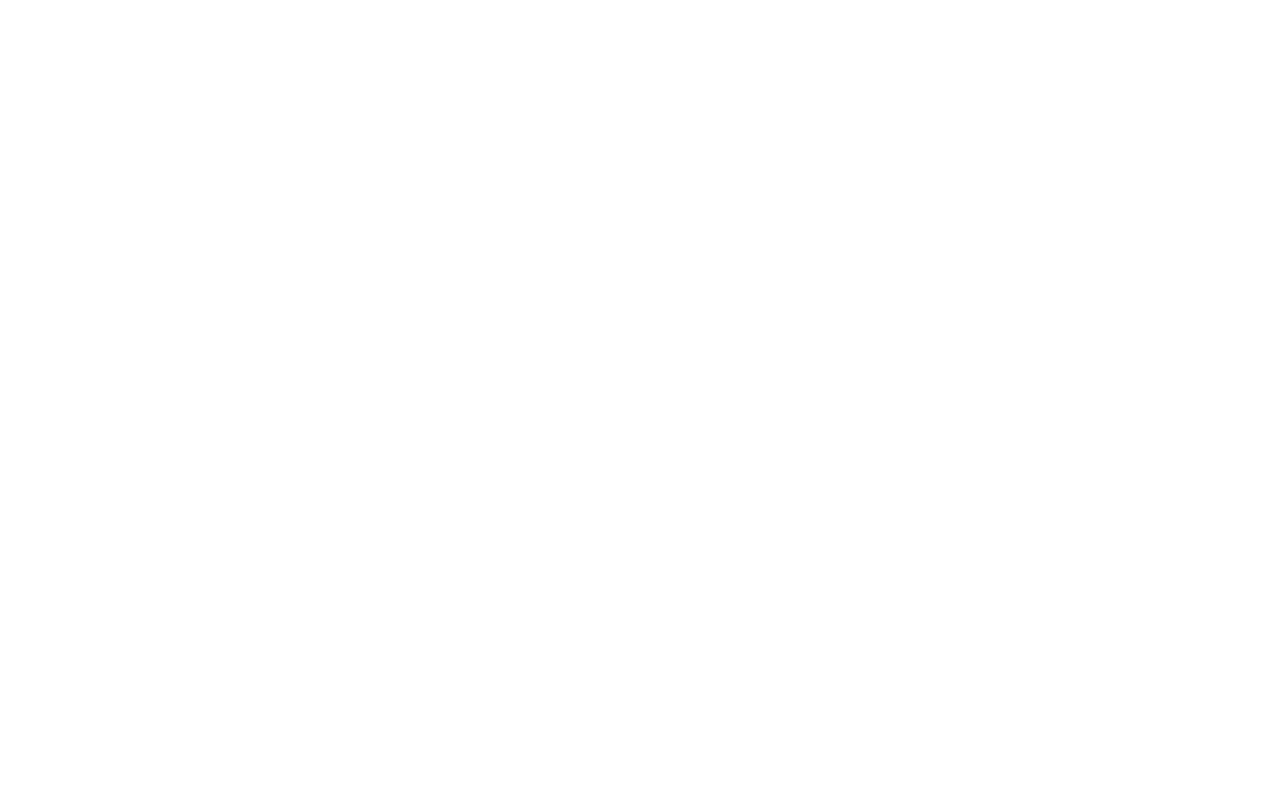
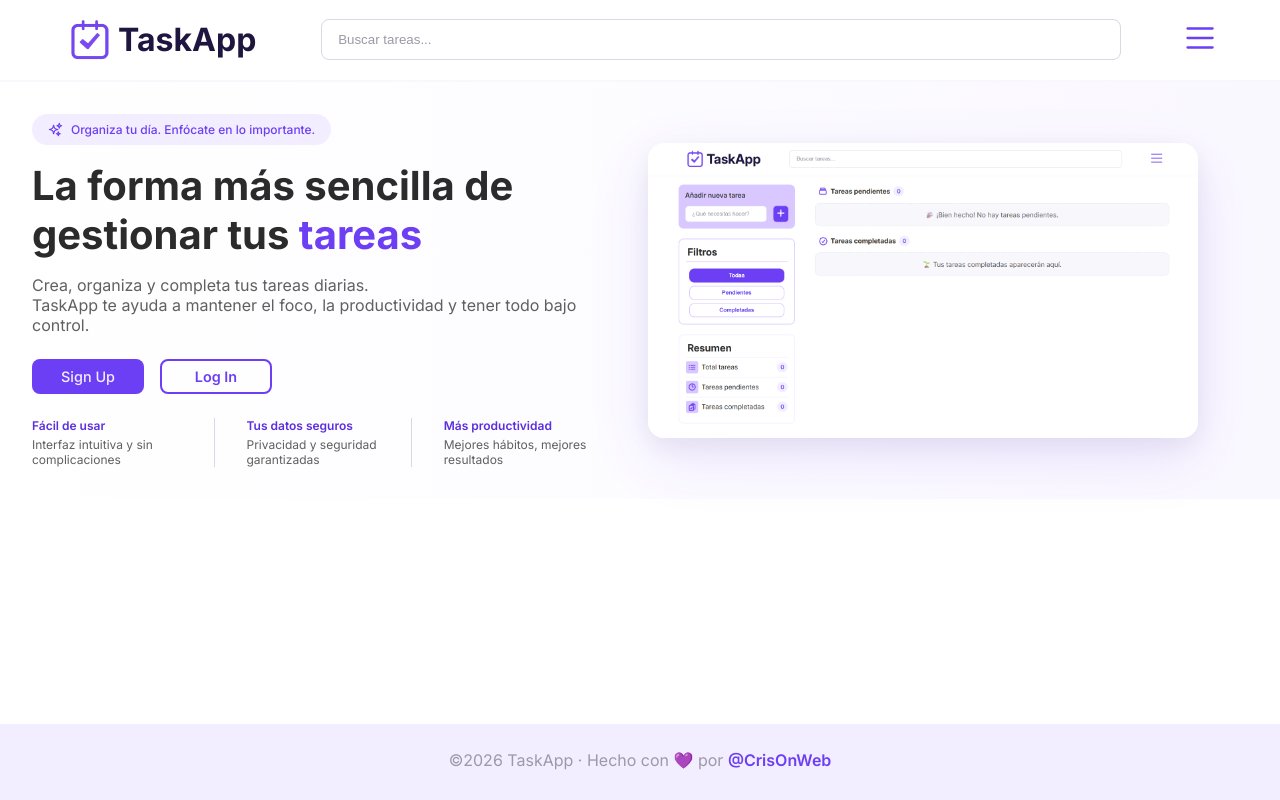
Before and after one commit to CrisOnWeb/TaskApp, a React (Vite) app in the folder FRONTEND/: page / in a window 1280 px wide. Before the commit this address had no page. Built offline with nearby package versions, Linux system fonts and the light colour scheme.

Commit message:
Added hero in landing page.

```diff
--- a/FRONTEND/src/components/App.jsx
+++ b/FRONTEND/src/components/App.jsx
@@ -2,6 +2,7 @@
 import { Routes, Route } from 'react-router-dom';
 import ls from '../services/localStorage';
 import TaskApp from '../pages/TaskApp/TaskApp';
+import Landing from '../pages/Landing/Landing';
 
 function App() {
   const [tasks, setTasks] = useState(
@@ -88,7 +89,8 @@
   return (
     <>
       <Routes>
-        {/* <Route path="/" element={<Landing />} />
+        <Route index element={<Landing />} />
+        {/*
           <Route path="/login" element={<Login />} />
           <Route path="/signup" element={<Signup />} /> */}
         <Route
--- /dev/null
+++ b/FRONTEND/src/components/Button/Button.jsx
@@ -0,0 +1,24 @@
+import './Button.scss';
+import { Link } from 'react-router-dom';
+
+const Button = ({ children, variant, to, type, onClick }) => {
+  return (
+    <>
+      {to ? (
+        <Link className={`button ${variant}`} to={to}>
+          {children}
+        </Link>
+      ) : (
+        <button
+          type={type ? type : 'button'}
+          className={`button ${variant}`}
+          onClick={onClick}
+        >
+          {children}
+        </button>
+      )}
+    </>
+  );
+};
+
+export default Button;
--- /dev/null
+++ b/FRONTEND/src/components/Button/Button.scss
@@ -0,0 +1,39 @@
+.button {
+  display: inline-flex;
+  justify-content: center;
+  align-items: center;
+
+  padding-inline: 1.25rem;
+  padding-block: 0.45rem;
+  min-width: 7rem;
+
+  border-radius: var(--radius-sm);
+
+  font-size: 0.9rem;
+  font-weight: 600;
+  text-decoration-line: none;
+  cursor: pointer;
+
+  &--primary {
+    background-color: var(--color-brand);
+    border: 2px solid transparent;
+    color: var(--color-brand-light);
+    font-weight: 500;
+    transition: all 0.3s ease;
+
+    &:hover {
+      background-color: var(--color-brand-dark);
+    }
+  }
+
+  &--secondary {
+    border: 2px solid var(--color-brand);
+    color: var(--color-brand);
+    transition: all 0.4s ease;
+
+    &:hover {
+      background-color: var(--color-brand);
+      color: var(--color-brand-light);
+    }
+  }
+}
--- /dev/null
+++ b/FRONTEND/src/pages/Landing/Landing.jsx
@@ -0,0 +1,88 @@
+import './Landing.scss';
+import Header from '../../components/Header/Header';
+import Footer from '../../components/Footer/Footer';
+import Button from '../../components/Button/Button';
+import HeroImg from '../../assets/img/hero-img.png';
+
+const Landing = () => {
+  return (
+    <>
+      <Header />
+      <main className="main">
+        <section className="hero">
+          <div className="hero__inner central-column">
+            <div className="hero__content">
+              <p className="hero__eyebrow">
+                <svg
+                  className="hero__eyebrow-icon"
+                  aria-hidden="true"
+                  xmlns="http://www.w3.org/2000/svg"
+                  fill="none"
+                  viewBox="0 0 24 24"
+                  strokeWidth={2}
+                  stroke="currentColor"
+                >
+                  <path
+                    strokeLinecap="round"
+                    strokeLinejoin="round"
+                    d="M9.813 15.904 9 18.75l-.813-2.846a4.5 4.5 0 0 0-3.09-3.09L2.25 12l2.846-.813a4.5 4.5 0 0 0 3.09-3.09L9 5.25l.813 2.846a4.5 4.5 0 0 0 3.09 3.09L15.75 12l-2.846.813a4.5 4.5 0 0 0-3.09 3.09ZM18.259 8.715 18 9.75l-.259-1.035a3.375 3.375 0 0 0-2.455-2.456L14.25 6l1.036-.259a3.375 3.375 0 0 0 2.455-2.456L18 2.25l.259 1.035a3.375 3.375 0 0 0 2.456 2.456L21.75 6l-1.035.259a3.375 3.375 0 0 0-2.456 2.456ZM16.894 20.567 16.5 21.75l-.394-1.183a2.25 2.25 0 0 0-1.423-1.423L13.5 18.75l1.183-.394a2.25 2.25 0 0 0 1.423-1.423l.394-1.183.394 1.183a2.25 2.25 0 0 0 1.423 1.423l1.183.394-1.183.394a2.25 2.25 0 0 0-1.423 1.423Z"
+                  />
+                </svg>
+                Organiza tu día. Enfócate en lo importante.
+              </p>
+              <h2 className="hero__title">
+                La forma más sencilla de gestionar tus{' '}
+                <span className="hero__highlight">tareas</span>
+              </h2>
+              <p className="hero__text">
+                Crea, organiza y completa tus tareas diarias.
+              </p>
+              <p className="hero__text">
+                TaskApp te ayuda a mantener el foco, la productividad y tener
+                todo bajo control.
+              </p>
+              <div className="hero__buttons">
+                <Button variant="button--primary" to="/">
+                  Sign Up
+                </Button>
+                <Button variant="button--secondary" to="/">
+                  Log In
+                </Button>
+              </div>
+              <div className="hero__badges">
+                <article className="hero__badge">
+                  <p className="hero__badge-title">Fácil de usar</p>
+                  <p className="hero__badge-text">
+                    Interfaz intuitiva y sin complicaciones
+                  </p>
+                </article>
+                <article className="hero__badge">
+                  <p className="hero__badge-title">Tus datos seguros</p>
+                  <p className="hero__badge-text">
+                    Privacidad y seguridad garantizadas
+                  </p>
+                </article>
+                <article className="hero__badge">
+                  <p className="hero__badge-title">Más productividad</p>
+                  <p className="hero__badge-text">
+                    Mejores hábitos, mejores resultados
+                  </p>
+                </article>
+              </div>
+            </div>
+            <div className="hero__image-wrapper">
+              <img
+                className="hero__image"
+                src={HeroImg}
+                alt="Captura de la interfaz de TaskApp mostrando una lista de tareas."
+              />
+            </div>
+          </div>
+        </section>
+      </main>
+      <Footer />
+    </>
+  );
+};
+
+export default Landing;
--- /dev/null
+++ b/FRONTEND/src/pages/Landing/Landing.scss
@@ -0,0 +1,131 @@
+.hero {
+  padding-block: 2rem;
+  padding-inline: 2rem;
+
+  background: linear-gradient(
+    90deg,
+    #ffffff 0%,
+    var(--color-brand-light-soft) 100%
+  );
+
+  &__inner {
+    display: grid;
+    justify-content: center;
+
+    @media (width > 900px) {
+      grid-template-columns: 1fr 1fr;
+      gap: 1rem;
+      align-items: center;
+    }
+  }
+
+  &__eyebrow {
+    display: inline-flex;
+    justify-content: center;
+    align-items: center;
+    gap: var(--spacing-sm);
+    padding-block: var(--spacing-sm);
+    padding-inline: var(--spacing-md);
+    border-radius: var(--radius-lg);
+    background-color: var(--color-brand-light);
+    color: var(--color-brand);
+    font-size: 0.75rem;
+    font-weight: 500;
+
+    &-icon {
+      width: 15px;
+      height: 15px;
+    }
+  }
+
+  &__title {
+    margin-block: var(--spacing-md);
+
+    @media (width > 900px) {
+      font-size: 1.75rem;
+      max-width: 20ch;
+    }
+
+    @media (width > 1228px) {
+      font-size: var(--spacing-xxl);
+    }
+  }
+
+  &__highlight {
+    color: var(--color-brand);
+  }
+
+  &__text {
+    color: var(--color-text-light);
+    font-size: 0.85rem;
+
+    @media (width > 900) {
+      max-width: 40ch;
+    }
+
+    @media (width > 1228px) {
+      font-size: 1rem;
+    }
+  }
+
+  &__buttons {
+    display: flex;
+    gap: var(--spacing-md);
+    margin-block: var(--spacing-lg);
+  }
+
+  &__badges {
+    display: grid;
+    grid-template-columns: auto auto auto;
+    justify-content: space-between;
+    gap: var(--spacing-sm);
+    margin-bottom: var(--spacing-xl);
+    font-size: 0.75rem;
+
+    @media (width > 900px) {
+      margin-bottom: 0;
+    }
+
+    @media (width > 1228px) {
+      padding-inline-end: var(--spacing-xl);
+    }
+  }
+
+  &__badge {
+    max-width: 25ch;
+    &:not(:first-child) {
+      border-left: 1px solid var(--color-border);
+      padding-left: var(--spacing-lg);
+
+      @media (width > 1228px) {
+        padding-left: var(--spacing-xl);
+      }
+    }
+
+    &-title {
+      color: var(--color-brand-dark);
+      font-weight: 600;
+      margin-bottom: var(--spacing-xs);
+    }
+
+    &-text {
+      color: var(--color-text-light);
+    }
+  }
+
+  &__image-wrapper {
+    width: fit-content;
+    border-radius: var(--radius-lg);
+    box-shadow:
+      0 20px 60px rgba(108, 62, 244, 0.12),
+      0 8px 24px rgba(0, 0, 0, 0.06);
+    overflow: hidden;
+  }
+
+  &__image {
+    display: block;
+    width: 100%;
+    max-width: 550px;
+    height: auto;
+  }
+}
--- a/FRONTEND/src/pages/TaskApp/TaskApp.jsx
+++ b/FRONTEND/src/pages/TaskApp/TaskApp.jsx
@@ -1,3 +1,4 @@
+import './TaskApp.scss';
 import Header from '../../components/Header/Header';
 import Footer from '../../components/Footer/Footer';
 import NewTask from '../../components/NewTask/NewTask';
@@ -27,7 +28,7 @@
   return (
     <>
       <Header search={search} setSearch={setSearch} />
-      <main className="main central-column">
+      <main className="main main--app central-column">
         <aside className="aside-menu">
           <NewTask
             newTaskInput={newTaskInput}
--- /dev/null
+++ b/FRONTEND/src/pages/TaskApp/TaskApp.scss
@@ -0,0 +1,7 @@
+.main--app {
+  @media (width > 768px) {
+    display: grid;
+    grid-template-columns: auto 1fr;
+    grid-template-areas: 'aside content';
+  }
+}
--- a/FRONTEND/src/styles/core/_globals.scss
+++ b/FRONTEND/src/styles/core/_globals.scss
@@ -14,12 +14,6 @@
 
 .main {
   flex-grow: 1;
-
-  @media (width > 768px) {
-    display: grid;
-    grid-template-columns: auto 1fr;
-    grid-template-areas: 'aside content';
-  }
 }
 
 .central-column {
--- a/FRONTEND/src/styles/core/_variables.scss
+++ b/FRONTEND/src/styles/core/_variables.scss
@@ -10,6 +10,8 @@
   // Colores
   --color-brand: #6c3ef4;
   --color-brand-light: #f3eeff;
+  --color-brand-light-soft: #faf8ff;
+  --color-brand-dark: #5b2ee0;
   --color-brand-border: #d9c8ff;
 
   --color-background: #f8f7fc;
```
Also changed, not shown: FRONTEND/src/assets/img/hero-img.png (added).
